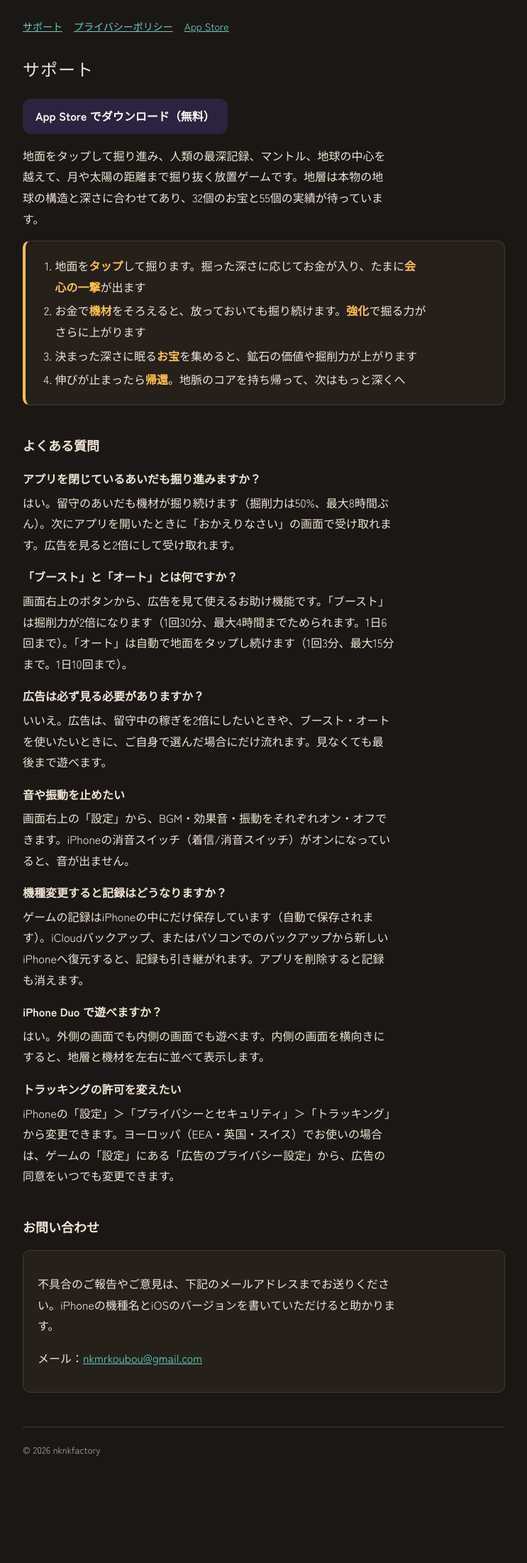
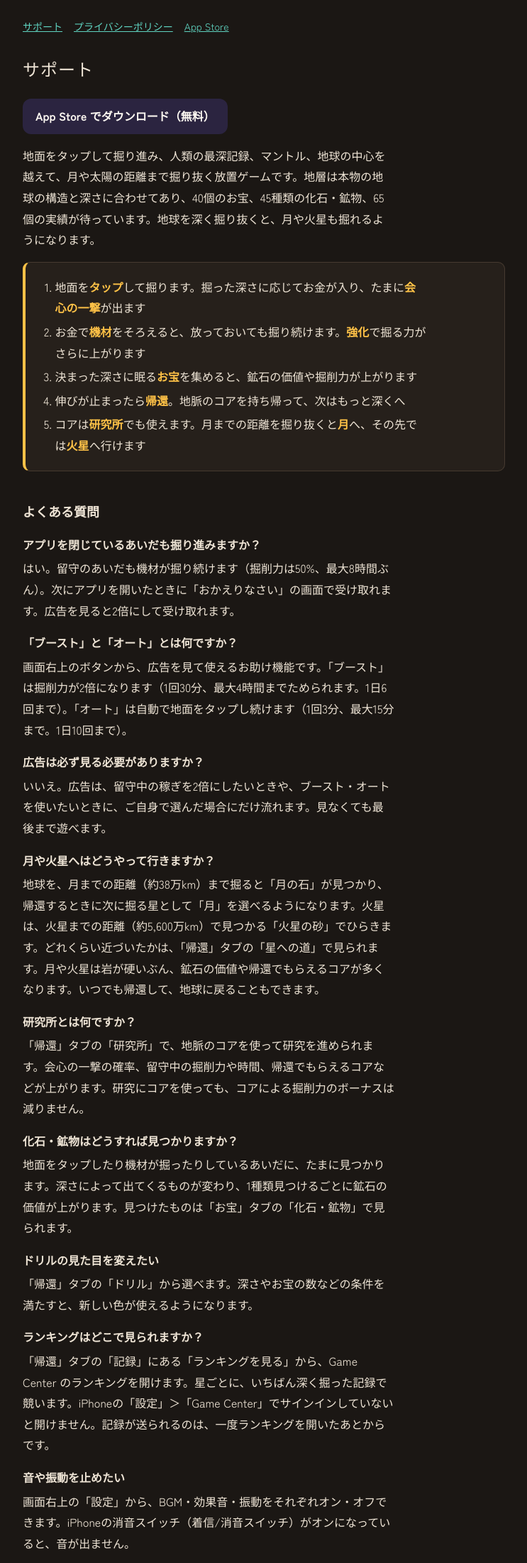
Before and after one commit to nkmrkoubou/shinen-drill, a plain HTML site: page index.html in a window 1280 px wide. Shown: the part 132-2334 px from the top of the page at 71% size, without its empty margins (268-1011 px from the left). Before the commit the page ends 2251 px from the top, so only its background shows below. Drawn offline with Linux system fonts and the light colour scheme; a web font is replaced by a local one.

Commit message:
深淵ドリル1.1.0（月と火星・研究所・化石・ランキング）の説明とGame Centerのプライバシーの項を追加

```diff
--- a/index.html
+++ b/index.html
@@ -28,13 +28,14 @@
 
   <h1>サポート</h1>
   <p><a class="store" href="https://apps.apple.com/jp/app/id6818886680" target="_blank" rel="noopener">App Store でダウンロード（無料）</a></p>
-  <p>地面をタップして掘り進み、人類の最深記録、マントル、地球の中心を越えて、月や太陽の距離まで掘り抜く放置ゲームです。地層は本物の地球の構造と深さに合わせてあり、32個のお宝と55個の実績が待っています。</p>
+  <p>地面をタップして掘り進み、人類の最深記録、マントル、地球の中心を越えて、月や太陽の距離まで掘り抜く放置ゲームです。地層は本物の地球の構造と深さに合わせてあり、40個のお宝、45種類の化石・鉱物、65個の実績が待っています。地球を深く掘り抜くと、月や火星も掘れるようになります。</p>
 
   <ol class="howto">
     <li>地面を<b>タップ</b>して掘ります。掘った深さに応じてお金が入り、たまに<b>会心の一撃</b>が出ます</li>
     <li>お金で<b>機材</b>をそろえると、放っておいても掘り続けます。<b>強化</b>で掘る力がさらに上がります</li>
     <li>決まった深さに眠る<b>お宝</b>を集めると、鉱石の価値や掘削力が上がります</li>
     <li>伸びが止まったら<b>帰還</b>。地脈のコアを持ち帰って、次はもっと深くへ</li>
+    <li>コアは<b>研究所</b>でも使えます。月までの距離を掘り抜くと<b>月</b>へ、その先では<b>火星</b>へ行けます</li>
   </ol>
 
   <h2>よくある質問</h2>
@@ -47,6 +48,21 @@
 
     <dt>広告は必ず見る必要がありますか？</dt>
     <dd>いいえ。広告は、留守中の稼ぎを2倍にしたいときや、ブースト・オートを使いたいときに、ご自身で選んだ場合にだけ流れます。見なくても最後まで遊べます。</dd>
+
+    <dt>月や火星へはどうやって行きますか？</dt>
+    <dd>地球を、月までの距離（約38万km）まで掘ると「月の石」が見つかり、帰還するときに次に掘る星として「月」を選べるようになります。火星は、火星までの距離（約5,600万km）で見つかる「火星の砂」でひらきます。どれくらい近づいたかは、「帰還」タブの「星への道」で見られます。月や火星は岩が硬いぶん、鉱石の価値や帰還でもらえるコアが多くなります。いつでも帰還して、地球に戻ることもできます。</dd>
+
+    <dt>研究所とは何ですか？</dt>
+    <dd>「帰還」タブの「研究所」で、地脈のコアを使って研究を進められます。会心の一撃の確率、留守中の掘削力や時間、帰還でもらえるコアなどが上がります。研究にコアを使っても、コアによる掘削力のボーナスは減りません。</dd>
+
+    <dt>化石・鉱物はどうすれば見つかりますか？</dt>
+    <dd>地面をタップしたり機材が掘ったりしているあいだに、たまに見つかります。深さによって出てくるものが変わり、1種類見つけるごとに鉱石の価値が上がります。見つけたものは「お宝」タブの「化石・鉱物」で見られます。</dd>
+
+    <dt>ドリルの見た目を変えたい</dt>
+    <dd>「帰還」タブの「ドリル」から選べます。深さやお宝の数などの条件を満たすと、新しい色が使えるようになります。</dd>
+
+    <dt>ランキングはどこで見られますか？</dt>
+    <dd>「帰還」タブの「記録」にある「ランキングを見る」から、Game Center のランキングを開けます。星ごとに、いちばん深く掘った記録で競います。iPhoneの「設定」＞「Game Center」でサインインしていないと開けません。記録が送られるのは、一度ランキングを開いたあとからです。</dd>
 
     <dt>音や振動を止めたい</dt>
     <dd>画面右上の「設定」から、BGM・効果音・振動をそれぞれオン・オフできます。iPhoneの消音スイッチ（着信/消音スイッチ）がオンになっていると、音が出ません。</dd>
```
Also changed, not shown: privacy.html (+10 -6 lines).
